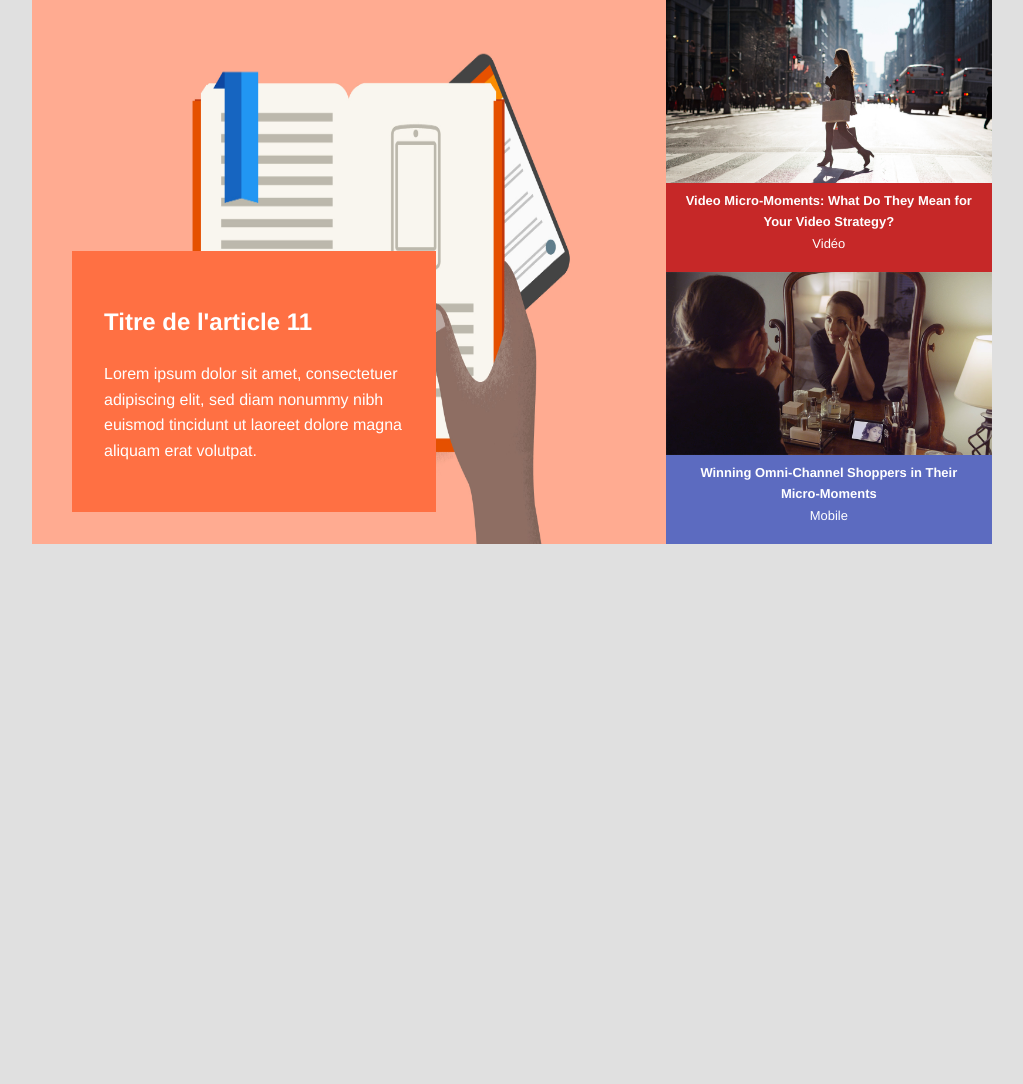
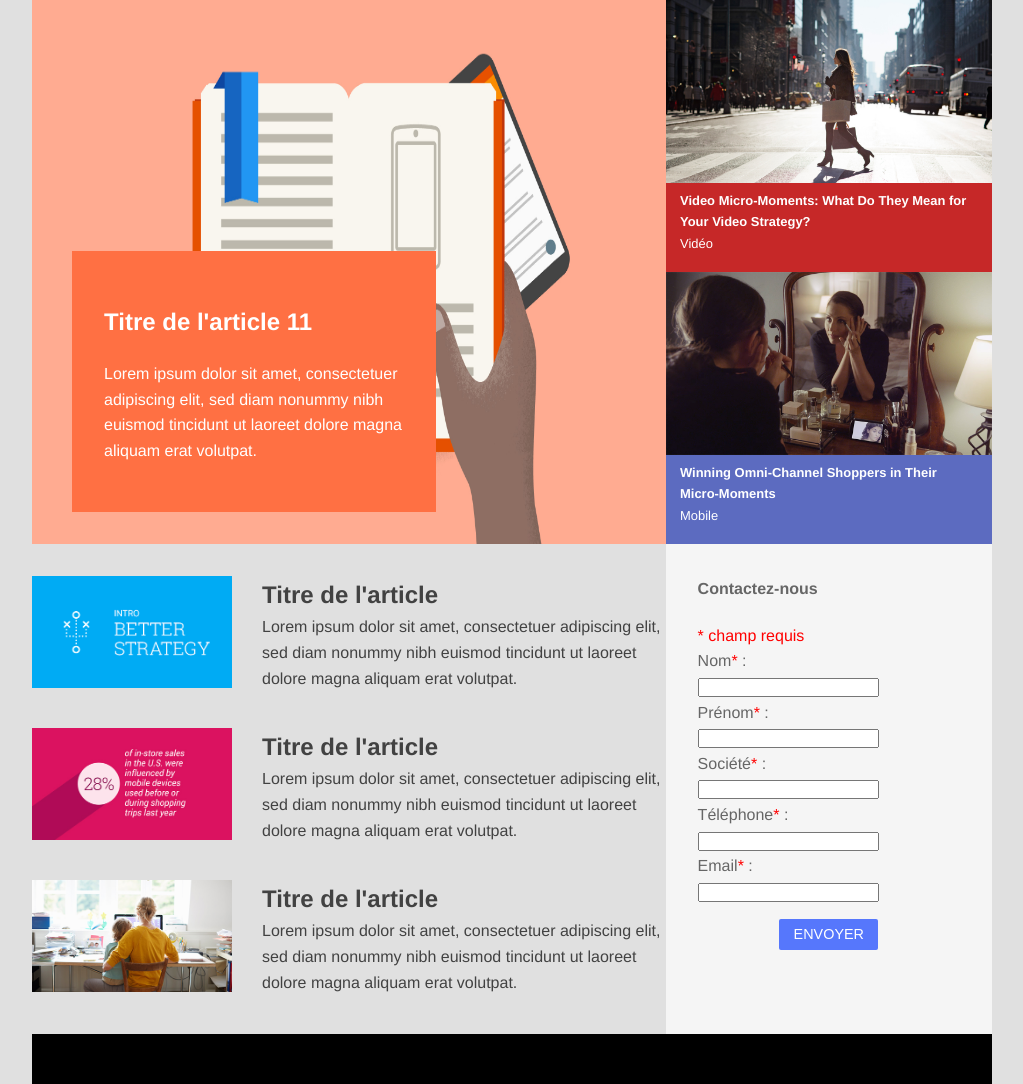
Before and after one commit to SylvainLangler/MIW, a PHP site: page / in a window 1280 px wide. Shown: the part 88-1172 px from the top of the page, without its empty margins (128-1151 px from the left). Before the commit the page ends 632 px from the top, so only its background shows below. Run offline with PHP 8.4, Linux system fonts and the light colour scheme.

Commit message:
tp1 james fini

```diff
--- a/james/tp1/index.html
+++ b/james/tp1/index.html
@@ -1,9 +1,11 @@
 <!DOCTYPE html>
-<html>
+<html lang="fr">
 
 <head>
     <meta charset="utf-8">
     <meta name="viewport" content="width=device-width, initial-scale=1.0">
+    <meta name="description" content="Premier tp intégration avec M.Lefèvre">
+    <meta name="title" content="Tp1 Intégration">
     <title>MIW - Day 1</title>
 
     <link rel="stylesheet" href="style.css">
@@ -12,26 +14,25 @@
 
         A changer:
 
-        H1 -> Un seul par page
-        Ids -> c'est mieux de mettre des classes ou des balises comme <header> ou <nav>
-        Pour le premier écran d'affichage, pour les performances, bien de mettre les attributs width et height sur les images
-        balises alt sur les images
-        Langue, indentation
-        Pas de lignes vides au début du fichier
-        Mettre des classes et id qui veulent dire quelque chose
-        Meta description même si moins utile pour le référencement
-        Balise Title très importante
-        Balises meta open graph pour les réseaux sociaux
-        attribut title dans les balises a pour faire apparaître un texte en dessous du lien
-        Ancre pour le contact
-
+        H1 -> Un seul par page - OK
+        Ids -> c'est mieux de mettre des classes ou des balises comme <header> ou <nav> - OK
+        Pour le premier écran d'affichage, pour les performances, bien de mettre les attributs width et height sur les images - OK
+        balises alt sur les images - OK
+        Langue, indentation - OK
+        Pas de lignes vides au début du fichier - OK
+        Mettre des classes et id qui veulent dire quelque chose - OK
+        Meta description même si moins utile pour le référencement - OK
+        Balise Title très importante - OK
+        Balises meta open graph pour les réseaux sociaux - Pas important pour cette fois mais à se rappeler
+        attribut title dans les balises a pour faire apparaître un texte en dessous du lien - Pas indispensable mais intéressant
+        Ancre pour le contact - OK
 
         Form:
-        tous les champs sont requis -> étoile / required
-        attribut for dans les labels
-        attributs name et id
-        placeholder
-        input type email
+        tous les champs sont requis -> étoile / required - OK
+        attribut for dans les labels - OK
+        attributs name et id - OK
+        placeholder - Intéressant à utiliser dans certains cas, ou si il remplace le label
+        input type email - OK
 
 	-->
 </head>
@@ -46,7 +47,7 @@
                         <a href="#">Accueil</a>
                     </li>
                     <li>
-                        <a href="#">Contact</a>
+                        <a href="#contact">Contact</a>
                     </li>
                 </ul>
             </nav>
@@ -55,7 +56,7 @@
         <div class="region-top">
             <div class="article-left">
                 <article>
-                    <img src="img/mm-guide-be-there-hp-hero.jpg" width="303" height="260" class="img-article1" >
+                    <img src="img/mm-guide-be-there-hp-hero.jpg" width="634" height="544" class="img-article1" alt="illustration de l'article 1">
                     <div>
                         <h1 class="titre-premier-article">
                             <a href="#">Titre de l'article 11 </a>
@@ -67,11 +68,11 @@
 
             <div class="article-right">
                 <article>
-                    <img src="img/winning-omni-channel-shoppers-micro-moments-bn.jpg" width="200">
+                    <img src="img/winning-omni-channel-shoppers-micro-moments-bn.jpg" width="326" height="183" alt="femme traversant un passage piéton">
                     <div>
-                        <h1 class="titre-article">
+                        <h2 class="titre-article petit-titre">
                             <a href="#">Video Micro-Moments: What Do They Mean for Your Video Strategy?</a>
-                        </h1>
+                        </h2>
                         <ul class="tags">
                             <li>
                                 <a href="#">Vidéo</a>
@@ -81,11 +82,11 @@
                 </article>
 
                 <article>
-                    <img src="img/video-micro-moments-what-do-they-mean-for-your-video-strategy-lg.jpg" width="200">
+                    <img src="img/video-micro-moments-what-do-they-mean-for-your-video-strategy-lg.jpg" width="326" height="183" alt="femme se maquillant">
                     <div>
-                        <h1 class="titre-article">
+                        <h2 class="titre-article petit-titre">
                             <a href="#">Winning Omni-Channel Shoppers in Their Micro-Moments</a>
-                        </h1>
+                        </h2>
                         <ul class="tags">
                             <li>
                                 <a href="#">Mobile</a>
@@ -95,78 +96,78 @@
                 </article>
             </div>
         </div>
-        <!--
-        <div id="region-main">
+        <div class="region-main">
             <article>
-                <img src="img/mm_betterstrategy_454x255.png" />
+                <img src="img/mm_betterstrategy_454x255.png" width="200" height="112" alt="illustration better strategy"/>
                 <div>
-                    <h1>Titre de l'article</h1>
+                    <h2 class="h1-like">Titre de l'article</h2>
                     <p>Lorem ipsum dolor sit amet, consectetuer adipiscing elit, sed diam nonummy nibh euismod tincidunt ut laoreet dolore magna aliquam erat volutpat.</p>
+                    <!-- je ne sais pas ce que c'est, comme je ne sais pas comment cela est censé s'afficher car il ne s'affiche pas sur votre codepen,
+                        surement par soucis de css je l'enlève
+
                     <ul class="tags">
                         <li>
                             <a href="#">Vidéo</a>
                         </li>
                     </ul>
+                    -->
                 </div>
             </article>
             <article>
-                <img src="img/micro-moments-shopper-journey-report-harvard-business-review-1-sm.jpg" />
+                <img src="img/micro-moments-shopper-journey-report-harvard-business-review-1-sm.jpg" width="200" height="112" alt="illustration statistiques"/>
                 <div>
-                    <h1>Titre de l'article</h1>
+                    <h2 class="h1-like">Titre de l'article</h2>
                     <p>Lorem ipsum dolor sit amet, consectetuer adipiscing elit, sed diam nonummy nibh euismod tincidunt ut laoreet dolore magna aliquam erat volutpat.</p>
+                    <!--
                     <ul class="tags">
                         <li>
-                            <a href="#"
-                               "vidéo article">Vidéo</a>
+                            <a href="#" "vidéo article">Vidéo</a>
                         </li>
                     </ul>
+                    -->
                 </div>
             </article>
             <article>
-                <img src="img/how-moms-use-youtube-videos-new-trends-and-insights-sm-1.jpg" />
+                <img src="img/how-moms-use-youtube-videos-new-trends-and-insights-sm-1.jpg" width="200" height="112" alt="illustration utilisation de youtube"/>
                 <div>
-                    <h1>Titre de l'article</h1>
+                    <h2 class="h1-like">Titre de l'article</h2>
                     <p>Lorem ipsum dolor sit amet, consectetuer adipiscing elit, sed diam nonummy nibh euismod tincidunt ut laoreet dolore magna aliquam erat volutpat.</p>
+                    <!--
                     <ul class="tags">
                         <li>
                             <a href="#">Vidéo</a>
                         </li>
                     </ul>
+                    -->
                 </div>
             </article>
         </div>
 
-        <div id="region-sidebar">
+        <div class="region-sidebar" id="contact">
 
-            <h1>Contactez-nous</h1>
+            <h4>Contactez-nous</h4><p class="info-champs-requis">* champ requis</p>
 
-            <form action="#" >
-                <label>Nom :</label>
-                <input type="text" />
-                <br />
+            <form action="#" name="form" id="form1">
+                <label for="name">Nom<span>*</span> :</label>
+                <input type="text" id="name" name="name" required/>
 
-                <label>Prénom :</label>
-                <input type="text" />
+                <label for="surname">Prénom<span>*</span> :</label>
+                <input type="text" id="surname" name="surname" required/>
 
-                <br />
-                <label>Société :</label>
-                <input type="text" />
+                <label for="societe">Société<span>*</span> :</label>
+                <input type="text" id="societe" name="societe" required/>
 
-                <br />
-                <label>Téléphone :</label>
-                <input type="text" />
+                <label for="tel">Téléphone<span>*</span> :</label>
+                <input type="text" id="tel" name="tel" required/>
 
-                <br />
-                <label>Email :</label>
-                <input type="text" />
+                <label for="email">Email<span>*</span> :</label>
+                <input type="email" id="email" name="email" required/>
 
-                <br />
                 <input type="submit" value="Envoyer" />
-
             </form>
         </div>
         <footer>
-        </footer>-->
+        </footer>
     </div>
 </body>
 
--- a/james/tp1/style.css
+++ b/james/tp1/style.css
@@ -1,3 +1,7 @@
+html {
+    scroll-behavior: smooth;
+}
+
 body {
     margin: 0;
     padding: 0;
@@ -11,8 +15,20 @@ body {
     line-height: 1.6;
 }
 
+.petit-titre{
+    color: white;
+    font-size: 0.9em;
+    margin: 0;
+}
+
+.h1-like{
+    margin:0;
+    font-size:1.5em;
+}
+
 img{
     width:100%;
+    height:auto;
 }
 
 header {
@@ -64,12 +80,15 @@ header nav a:hover {
     text-align: center;
 }
 
+.article-left div{
+    background-color: #ff7043;
+    color:white;
+    padding: 1px;
+    margin-top: -7px;
+}
+
 .article-left img{
     height:auto;
-}
-
-.titre-premier-article a{
-    color:black !important;
 }
 
 .titre-article a{
@@ -77,17 +96,11 @@ header nav a:hover {
     color: white;
 }
 
-.article-right article{
+article{
     text-align:center;
 
 }
 
-
-.region-top .article-right article h1 {
-    color: white;
-    font-size: 0.9em;
-    margin: 0;
-}
 
 .region-top .article-right article:nth-child(1) {
     background-color: #c62828;
@@ -115,30 +128,78 @@ ul.tags li a {
     font-size: 0.9em;
     border: 1px solid black;
     background-color: black;
-    padding: 10px 50px;
+    padding: 15px 50px;
     border-radius: 5px;
 }
 
-@media screen and (min-width:960px){
-    body{
-        color:#424242;
-    }
-    .container {
-        width: 960px;
-        margin: auto;
-    }
-    .img-article1{
-        width:634px !important;
-    }
-    .region-top {
-        height: 544px;
-        overflow: hidden;
+.region-main article .tags a {
+    text-decoration: none;
+    color: white;
 }
 
-    .region-top .article-left div{
-        bottom:40px !important;
+.region-sidebar span{
+    color:red;
 }
+
+.info-champs-requis{
+    text-align:center;
+    color:red;
+    margin:0;
+    font-size:20px;
 }
+
+.region-sidebar h4 {
+    text-align:center;
+    font-size:1.3em;
+    margin-top: 45px;
+}
+
+.region-sidebar label {
+    width: 100px;
+    display: inline-block;
+}
+
+.region-sidebar input[type=submit] {
+    background-color: #5677fc;
+    border-radius: 2px;
+    font-weight: 500;
+    padding: 1em;
+    text-transform: uppercase;
+    border: 1px solid transparent;
+    color: white;
+    margin: 2em auto 0 9px;
+    display: block;
+    font-size: 0.9em;
+}
+
+form{
+    margin-bottom:20px;
+    padding:2em;
+}
+
+input{
+    width: 100%;
+    display: block;
+    padding: 0.5em;
+    margin-bottom: 1em;
+}
+
+.submit{
+    text-align:center;
+    margin:0 auto;
+}
+
+label{
+    width:100%;
+    display:block;
+}
+
+footer{
+    background-color: black;
+    height: 50px;
+}
+
+
 
 @media screen and (min-width:480px){
     header nav li{
@@ -165,6 +226,10 @@ ul.tags li a {
         text-align:initial;
     }
 
+    article{
+        text-align:initial;
+    }
+
     .titre-premier-article a{
         color:white !important;
     }
@@ -183,7 +248,6 @@ ul.tags li a {
     }
     .region-top .article-right {
         width: 34%;
-        background: green;
         float: right;
     }
 
@@ -208,44 +272,82 @@ ul.tags li a {
     ul.tags li a{
         border:none;
         background-color:transparent;
-    }
+        padding:0;
+        border-radius:0;
     }
 
-/*
+    .article-right article{
+        text-align:initial;
+    }
 
-#region-main {
+    .region-main {
         clear: both;
         margin-top: 2em;
         float: left;
         width: 66%;
     }
 
-#region-main article {
+    .region-main article {
         height: 120px;
         overflow: hidden;
         margin-bottom: 2em;
     }
 
-#region-main article img {
+    .region-main article .tags a{
+        color: #1875d1;
+    }
+
+    .region-main article img {
         float: left;
         margin-right: 30px;
         width: 200px;
     }
 
-#region-main article h1 {
+
+    .region-main article h1 {
         margin: 0;
     }
 
-#region-main article p {
+    .region-main article p {
         margin: 0;
     }
 
-#region-main article .tags a {
-    text-decoration: none;
-    color: #1875d1;
+    .region-sidebar input[type="submit"]{
+        margin: 1em auto 0 auto;
+        padding: .45em .938em .5em;
     }
 
-#region-sidebar {
+    .region-sidebar h4{
+        font-size:1em;
+        text-align:initial;
+        margin-top:initial;
+    }
+
+    form{
+        margin:0;
+        padding:0;
+        text-align:initial;
+    }
+
+    input{
+       display:inline-block;
+       padding:0;
+       margin:0;
+       width:auto;
+    }
+
+    label{
+       width: 100px;
+        display: inline-block;
+    }
+
+    .info-champs-requis{
+        text-align:initial;
+        margin:initial;
+        font-size:initial;
+    }
+
+    .region-sidebar {
         float: right;
         width: 34%;
         background-color: #f5f5f5;
@@ -255,30 +357,28 @@ ul.tags li a {
         color: #666;
     }
 
-#region-sidebar h1 {
-    font-size: 1em;
+    footer {
+        clear: both;
+    }
 }
 
-#region-sidebar label {
-    width: 100px;
-    display: inline-block;
+@media screen and (min-width:960px){
+    body{
+        color:#424242;
+    }
+    .container {
+        width: 960px;
+        margin: auto;
+    }
+    .img-article1{
+        width:634px !important;
+    }
+    .region-top {
+        height: 544px;
+        overflow: hidden;
     }
 
-#region-sidebar input[type=submit] {
-    background-color: #5677fc;
-    border-radius: 2px;
-    font-weight: 500;
-    padding: .45em .938em .5em;
-    text-transform: uppercase;
-    border: 1px solid transparent;
-    color: white;
-    margin: 1em auto 0 auto;
-    display: block;
-    font-size: 0.9em;
+    .region-top .article-left div{
+        bottom:40px !important;
     }
-
-footer {
-    clear: both;
-    background-color: black;
-    height: 50px;
-}*/
+}
```
Lines whose indentation alone changed are shown as unchanged.
